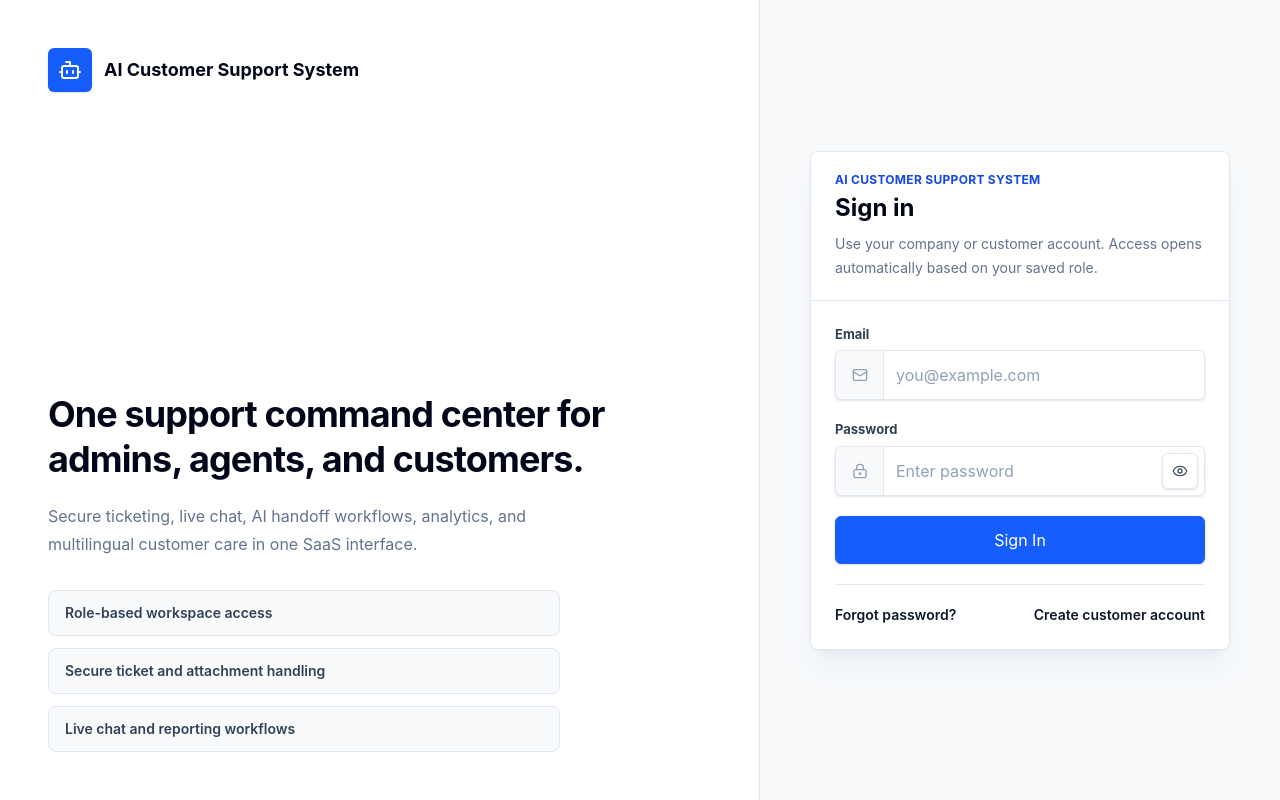
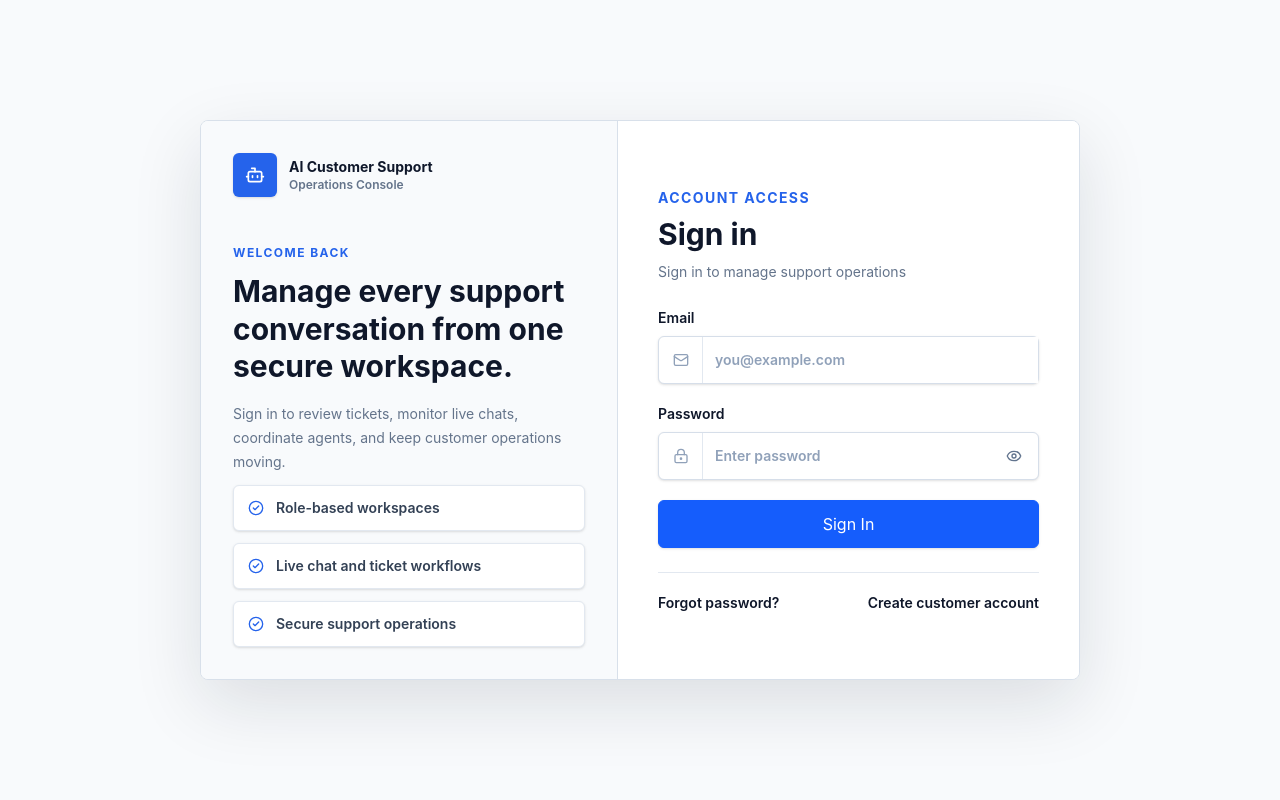
Before and after one commit to heyfemina/ai-customer-support, a React (Vite) app in the folder client/: page /login in a window 1280 px wide. Built offline with nearby package versions, Linux system fonts and the light colour scheme; no server answers.

Commit message:
new changes

```diff
--- a/client/src/components/layout/AuthLayout.jsx
+++ b/client/src/components/layout/AuthLayout.jsx
@@ -1,31 +1,11 @@
-import { Bot } from "lucide-react";
 import { Outlet } from "react-router-dom";
 
 export default function AuthLayout() {
   return (
-    <div className="grid min-h-screen bg-slate-50 lg:grid-cols-[minmax(0,1fr)_minmax(420px,520px)]">
-      <section className="hidden border-r border-slate-200 bg-white p-10 text-slate-950 lg:flex lg:flex-col lg:justify-between xl:p-12">
-        <div className="flex items-center gap-3">
-          <div className="grid h-11 w-11 place-items-center rounded-md bg-blue-600 text-white shadow-sm">
-            <Bot className="h-6 w-6" />
-          </div>
-          <span className="text-lg font-bold">AI Customer Support System</span>
-        </div>
-        <div className="max-w-xl">
-          <p className="text-4xl font-bold leading-tight tracking-tight">One support command center for admins, agents, and customers.</p>
-          <p className="mt-5 max-w-lg text-base leading-7 text-slate-500">Secure ticketing, live chat, AI handoff workflows, analytics, and multilingual customer care in one SaaS interface.</p>
-          <div className="mt-8 grid max-w-lg gap-3">
-            {["Role-based workspace access", "Secure ticket and attachment handling", "Live chat and reporting workflows"].map((item) => (
-              <div key={item} className="rounded-lg border border-slate-200 bg-slate-50 px-4 py-3 text-sm font-semibold text-slate-700">{item}</div>
-            ))}
-          </div>
-        </div>
-      </section>
-      <section className="flex min-h-screen items-center justify-center px-4 py-8 sm:px-6 lg:min-h-0 lg:p-8">
-        <div className="w-full max-w-[420px]">
-          <Outlet />
-        </div>
-      </section>
-    </div>
+    <main className="flex min-h-screen items-center justify-center bg-[#F8FAFC] px-4 py-8 sm:px-6">
+      <div className="w-full max-w-[880px]">
+        <Outlet />
+      </div>
+    </main>
   );
 }
--- a/client/src/components/layout/Topbar.jsx
+++ b/client/src/components/layout/Topbar.jsx
@@ -1,4 +1,5 @@
-import { Bell, ChevronDown, LogOut, Menu, Plus, Search } from "lucide-react";
+import { useState } from "react";
+import { Bell, ChevronDown, LogOut, Menu, Plus, Search, UserCircle } from "lucide-react";
 import { useNavigate } from "react-router-dom";
 import { useTranslation } from "react-i18next";
 import Button from "../common/Button.jsx";
@@ -13,14 +14,18 @@ export default function Topbar({ onMenu }) {
   const { t } = useTranslation();
   const { notifications, clearNotifications } = useSocket();
   const navigate = useNavigate();
+  const [profileOpen, setProfileOpen] = useState(false);
 
   const handleLogout = () => {
+    setProfileOpen(false);
     logout();
     navigate("/login");
   };
 
-  const quickActionPath = user?.role === "CUSTOMER" ? "/customer/tickets/create" : user?.role === "AGENT" ? "/agent/live-chats" : "/admin/tickets";
-  const quickActionLabel = user?.role === "CUSTOMER" ? "New ticket" : user?.role === "AGENT" ? "Open queue" : "Review tickets";
+  const userRole = String(user?.role || "").toUpperCase();
+  const quickActionPath = userRole === "CUSTOMER" ? "/customer/tickets/create" : userRole === "AGENT" ? "/agent/live-chats" : "/admin/tickets";
+  const quickActionLabel = userRole === "CUSTOMER" ? "New ticket" : userRole === "AGENT" ? "Open queue" : "Review tickets";
+  const profilePath = userRole === "CUSTOMER" ? "/customer/profile" : userRole === "AGENT" ? "/agent/dashboard" : "/admin/security";
 
   return (
     <header className="sticky top-0 z-20 flex h-16 items-center justify-between gap-3 border-b border-slate-200 bg-white/95 px-4 shadow-sm backdrop-blur-xl lg:px-8">
@@ -51,18 +56,51 @@ export default function Topbar({ onMenu }) {
           <Bell className="h-4 w-4" />
           {notifications.length ? <span className="absolute right-2 top-2 h-2 w-2 rounded-full bg-red-500" /> : null}
         </button>
-        <div className="hidden min-w-0 items-center gap-3 rounded-md border border-slate-200 bg-white py-1 pl-1 pr-2 shadow-sm sm:flex">
-          <div className="grid h-9 w-9 place-items-center rounded-md bg-blue-600 text-sm font-bold text-white shadow-sm">{initials(user?.name)}</div>
-          <div className="min-w-0 leading-tight">
-            <p className="max-w-32 truncate text-sm font-semibold text-slate-950 xl:max-w-44">{user?.name}</p>
-            <p className="max-w-40 truncate text-xs text-slate-500">{user?.email}</p>
-          </div>
-          <span className="hidden rounded-full bg-blue-50 px-2 py-1 text-[11px] font-bold uppercase text-blue-700 xl:inline-flex">{user?.role}</span>
-          <ChevronDown className="h-4 w-4 text-slate-400" />
+        <div className="relative shrink-0">
+          <button
+            type="button"
+            className="flex h-10 max-w-[210px] items-center gap-2 rounded-md border border-slate-200 bg-white py-1 pl-1 pr-2 text-left shadow-sm transition hover:border-slate-300 hover:bg-slate-50 focus:outline-none focus:ring-4 focus:ring-blue-100 sm:max-w-[260px]"
+            onClick={() => setProfileOpen((open) => !open)}
+            aria-haspopup="menu"
+            aria-expanded={profileOpen}
+          >
+            <span className="grid h-8 w-8 shrink-0 place-items-center rounded-full bg-blue-600 text-xs font-bold text-white shadow-sm">{initials(user?.name)}</span>
+            <span className="hidden min-w-0 leading-tight sm:block">
+              <span className="block max-w-32 truncate text-sm font-semibold text-slate-950 xl:max-w-40">{user?.name || "User"}</span>
+              <span className="block text-xs font-medium uppercase text-slate-500">{userRole || "USER"}</span>
+            </span>
+            <ChevronDown className={`h-4 w-4 shrink-0 text-slate-400 transition ${profileOpen ? "rotate-180" : ""}`} />
+          </button>
+          {profileOpen ? (
+            <div className="absolute right-0 mt-2 w-52 overflow-hidden rounded-md border border-slate-200 bg-white py-1 shadow-lg shadow-slate-900/10 ring-1 ring-slate-900/[0.03]" role="menu">
+              <div className="border-b border-slate-100 px-3 py-2 sm:hidden">
+                <p className="truncate text-sm font-semibold text-slate-950">{user?.name || "User"}</p>
+                <p className="text-xs font-medium uppercase text-slate-500">{userRole || "USER"}</p>
+              </div>
+              <button
+                type="button"
+                className="flex w-full items-center gap-2 px-3 py-2.5 text-left text-sm font-semibold text-slate-700 transition hover:bg-slate-50 hover:text-slate-950"
+                onClick={() => {
+                  setProfileOpen(false);
+                  navigate(profilePath);
+                }}
+                role="menuitem"
+              >
+                <UserCircle className="h-4 w-4 text-slate-400" />
+                Profile
+              </button>
+              <button
+                type="button"
+                className="flex w-full items-center gap-2 px-3 py-2.5 text-left text-sm font-semibold text-red-600 transition hover:bg-red-50 hover:text-red-700"
+                onClick={handleLogout}
+                role="menuitem"
+              >
+                <LogOut className="h-4 w-4" />
+                Logout
+              </button>
+            </div>
+          ) : null}
         </div>
-        <Button variant="ghost" className="h-10 w-10 p-0" onClick={handleLogout} aria-label="Logout">
-          <LogOut className="h-4 w-4" />
-        </Button>
       </div>
     </header>
   );
--- a/client/src/index.css
+++ b/client/src/index.css
@@ -61,6 +61,17 @@ textarea:focus {
   border-color: var(--primary-light);
   box-shadow: 0 0 0 4px rgba(59, 130, 246, 0.14);
   outline: none;
+}
+
+input:-webkit-autofill,
+input:-webkit-autofill:hover,
+input:-webkit-autofill:focus,
+textarea:-webkit-autofill,
+select:-webkit-autofill {
+  -webkit-text-fill-color: var(--text-main);
+  box-shadow: 0 0 0 1000px #ffffff inset;
+  caret-color: var(--text-main);
+  transition: background-color 9999s ease-in-out 0s;
 }
 
 a {
--- a/client/src/pages/admin/Security.jsx
+++ b/client/src/pages/admin/Security.jsx
@@ -13,7 +13,8 @@ const controls = [
   { id: "auth", state: "Active" },
   { id: "roles", state: "Active" },
   { id: "encryption", state: "Active" },
-  { id: "twoFactor", state: "Ready" },
+  // Temporarily hidden while 2FA is paused.
+  // { id: "twoFactor", state: "Ready" },
   { id: "backup", state: "Ready" },
   { id: "activity", state: "Active" },
   { id: "gdpr", state: "Ready" },
--- a/client/src/pages/auth/Login.jsx
+++ b/client/src/pages/auth/Login.jsx
@@ -1,15 +1,16 @@
 import { useState } from "react";
 import { Link, Navigate, useLocation, useNavigate } from "react-router-dom";
-import { Bot, Eye, EyeOff, LockKeyhole, Mail } from "lucide-react";
+import { AlertCircle, Bot, CheckCircle2, Eye, EyeOff, LockKeyhole, Mail } from "lucide-react";
 import Button from "../../components/common/Button.jsx";
-import Card from "../../components/common/Card.jsx";
 import { useAuth } from "../../context/AuthContext.jsx";
 import { roleHome } from "../../utils/constants.js";
 
-const inputGroupClass = "mt-1.5 flex min-h-12 items-center overflow-hidden rounded-md border border-slate-200 bg-white shadow-sm transition focus-within:border-blue-400 focus-within:ring-4 focus-within:ring-blue-100";
-const iconSlotClass = "flex h-12 w-12 shrink-0 items-center justify-center border-r border-slate-200 bg-slate-50 text-slate-400";
-const fieldClass = "min-w-0 flex-1 border-0 bg-transparent px-3 py-3 text-sm text-slate-950 outline-none placeholder:text-slate-400";
-const passwordToggleClass = "mr-1.5 inline-flex h-9 w-9 shrink-0 items-center justify-center rounded-md border border-slate-200 bg-white text-slate-600 shadow-sm transition hover:border-blue-200 hover:bg-blue-50 hover:text-blue-800 focus:outline-none focus:ring-2 focus:ring-blue-200";
+const inputShellClass = "mt-2 flex h-12 items-center rounded-md border border-[#D6DEE9] bg-white shadow-sm transition focus-within:border-[#2563EB] focus-within:ring-4 focus-within:ring-blue-100";
+const iconClass = "grid h-full w-11 shrink-0 place-items-center border-r border-[#E2E8F0] text-slate-400";
+const fieldClass = "h-full min-w-0 flex-1 border-0 bg-transparent px-3 text-sm text-[#0F172A] outline-none placeholder:text-slate-400";
+const labelClass = "block text-sm font-semibold text-[#0F172A]";
+const linkClass = "font-semibold text-[#2563EB] transition hover:text-blue-700 focus:outline-none focus:ring-2 focus:ring-blue-100";
+const highlights = ["Role-based workspaces", "Live chat and ticket workflows", "Secure support operations"];
 
 export default function Login() {
   const { authReady, isAuthenticated, login, user } = useAuth();
@@ -49,55 +50,94 @@ export default function Login() {
   };
 
   return (
-    <Card className="w-full overflow-hidden border-slate-200 shadow-xl shadow-slate-200/60">
-      <div className="border-b border-slate-200 bg-white px-5 py-5 sm:px-6">
-        <div className="flex items-start gap-3">
-          <div className="grid h-11 w-11 shrink-0 place-items-center rounded-lg bg-blue-600 text-white lg:hidden">
-            <Bot className="h-6 w-6" />
+    <div className="grid min-h-[560px] overflow-hidden rounded-lg border border-[#D8E0EA] bg-white shadow-[0_24px_70px_rgba(15,23,42,0.12)] lg:grid-cols-[0.95fr_1.05fr]">
+      <section className="hidden border-r border-[#D8E0EA] bg-[#F8FAFC] px-8 py-8 lg:flex lg:flex-col lg:justify-between">
+        <div>
+          <div className="flex items-center gap-3">
+            <div className="grid h-11 w-11 place-items-center rounded-md bg-[#2563EB] text-white shadow-sm">
+              <Bot className="h-5 w-5" />
+            </div>
+            <div>
+              <p className="text-sm font-bold text-[#0F172A]">AI Customer Support</p>
+              <p className="text-xs font-semibold text-[#64748B]">Operations Console</p>
+            </div>
           </div>
-          <div className="min-w-0">
-            <p className="text-xs font-bold uppercase tracking-wide text-blue-700">AI Customer Support System</p>
-            <h1 className="mt-1 text-2xl font-bold text-slate-950">Sign in</h1>
-            <p className="mt-2 text-sm leading-6 text-slate-500">Use your company or customer account. Access opens automatically based on your saved role.</p>
+          <div className="mt-12">
+            <p className="text-xs font-bold uppercase tracking-[0.12em] text-[#2563EB]">Welcome back</p>
+            <h1 className="mt-3 max-w-sm text-3xl font-bold leading-tight text-[#0F172A]">Manage every support conversation from one secure workspace.</h1>
+            <p className="mt-4 max-w-sm text-sm leading-6 text-[#64748B]">
+              Sign in to review tickets, monitor live chats, coordinate agents, and keep customer operations moving.
+            </p>
           </div>
         </div>
-      </div>
-      <div className="space-y-5 bg-white p-5 sm:p-6">
+        <div className="space-y-3">
+          {highlights.map((item) => (
+            <div key={item} className="flex items-center gap-3 rounded-md border border-[#E2E8F0] bg-white px-3.5 py-3 text-sm font-semibold text-[#334155] shadow-sm">
+              <CheckCircle2 className="h-4 w-4 shrink-0 text-[#2563EB]" />
+              <span>{item}</span>
+            </div>
+          ))}
+        </div>
+      </section>
+      <section className="flex items-center bg-white px-6 py-8 sm:px-8 lg:px-10">
+        <div className="mx-auto w-full max-w-[390px] space-y-6">
+          <div className="lg:hidden">
+            <div className="flex items-center gap-3">
+              <div className="grid h-10 w-10 place-items-center rounded-md bg-[#2563EB] text-white shadow-sm">
+                <Bot className="h-5 w-5" />
+              </div>
+              <div>
+                <p className="text-sm font-bold text-[#0F172A]">AI Customer Support</p>
+                <p className="text-xs font-semibold text-[#64748B]">Operations Console</p>
+              </div>
+            </div>
+          </div>
+          <div>
+            <p className="text-sm font-bold uppercase tracking-[0.1em] text-[#2563EB]">Account access</p>
+            <h2 className="mt-2 text-3xl font-bold text-[#0F172A]">Sign in</h2>
+            <p className="mt-2 text-sm leading-6 text-[#64748B]">Sign in to manage support operations</p>
+          </div>
         {location.state?.registered ? (
-          <p className="rounded-md border border-green-100 bg-green-50 p-3 text-sm font-semibold text-green-700">
+          <p className="rounded-md border border-green-200 bg-green-50 px-3 py-2.5 text-sm font-semibold text-green-700">
             Customer account created. Sign in to open the customer panel.
           </p>
         ) : null}
         <form className="space-y-5" onSubmit={submit}>
-          <label className="block">
-            <span className="app-label">Email</span>
-            <div className={inputGroupClass}>
-              <span className={iconSlotClass}>
+          <label className={labelClass}>
+            Email
+            <div className={inputShellClass}>
+              <span className={iconClass}>
                 <Mail className="h-4 w-4" />
               </span>
               <input type="email" autoComplete="email" className={fieldClass} placeholder="you@example.com" value={form.email} onChange={(event) => setForm({ ...form, email: event.target.value })} />
             </div>
           </label>
-          <label className="block">
-            <span className="app-label">Password</span>
-            <div className={inputGroupClass}>
-              <span className={iconSlotClass}>
+          <label className={labelClass}>
+            Password
+            <div className={inputShellClass}>
+              <span className={iconClass}>
                 <LockKeyhole className="h-4 w-4" />
               </span>
-              <input type={showPassword ? "text" : "password"} autoComplete="current-password" className={fieldClass} placeholder="Enter password" value={form.password} onChange={(event) => setForm({ ...form, password: event.target.value })} />
-              <button type="button" className={passwordToggleClass} onClick={() => setShowPassword((value) => !value)} aria-label={showPassword ? "Hide password" : "Show password"}>
+              <input type={showPassword ? "text" : "password"} autoComplete="current-password" className={`${fieldClass} pr-1`} placeholder="Enter password" value={form.password} onChange={(event) => setForm({ ...form, password: event.target.value })} />
+              <button type="button" className="mr-1.5 inline-flex h-9 w-9 shrink-0 items-center justify-center rounded-md text-slate-500 transition hover:bg-slate-100 hover:text-slate-900 focus:outline-none focus:ring-2 focus:ring-blue-100" onClick={() => setShowPassword((value) => !value)} aria-label={showPassword ? "Hide password" : "Show password"}>
                 {showPassword ? <EyeOff className="h-4 w-4" /> : <Eye className="h-4 w-4" />}
               </button>
             </div>
           </label>
-          {error ? <p className="rounded-md border border-red-100 bg-red-50 p-3 text-sm font-medium text-red-700">{error}</p> : null}
-          <Button className="min-h-12 w-full" loading={loading}>Sign In</Button>
+          {error ? (
+            <p className="flex items-start gap-2 rounded-md border border-red-200 bg-red-50 px-3 py-2.5 text-sm font-medium text-red-700">
+              <AlertCircle className="mt-0.5 h-4 w-4 shrink-0" />
+              <span>{error}</span>
+            </p>
+          ) : null}
+          <Button className="h-12 w-full bg-[#2563EB] text-sm font-bold shadow-sm hover:bg-blue-700 focus:ring-blue-100" loading={loading}>Sign In</Button>
         </form>
-        <div className="flex flex-col gap-3 border-t border-slate-200 pt-5 text-sm sm:flex-row sm:items-center sm:justify-between">
-          <Link className="font-semibold text-blue-700" to="/forgot-password">Forgot password?</Link>
-          <Link className="font-semibold text-blue-700" to="/register">Create customer account</Link>
+        <div className="flex flex-col gap-3 border-t border-[#E2E8F0] pt-5 text-sm sm:flex-row sm:items-center sm:justify-between">
+          <Link className={linkClass} to="/forgot-password">Forgot password?</Link>
+          <Link className={linkClass} to="/register">Create customer account</Link>
         </div>
-      </div>
-    </Card>
+        </div>
+      </section>
+    </div>
   );
 }
--- a/client/src/pages/customer/CustomerProfile.jsx
+++ b/client/src/pages/customer/CustomerProfile.jsx
@@ -165,12 +165,15 @@ export default function CustomerProfile() {
           <label><span className="app-label">Name</span><input className="app-field mt-1" defaultValue={user?.name} /></label>
           <label><span className="app-label">Email</span><input className="app-field mt-1" defaultValue={user?.email} /></label>
           <label><span className="app-label">Language</span><select value={language} onChange={(event) => changeLanguage(event.target.value)} className="app-field mt-1"><option value="en">English</option><option value="it">Italian</option><option value="es">Spanish</option><option value="fr">French</option></select></label>
+          {/*
+            Temporarily hidden while 2FA is paused.
             <div className="rounded-md border border-slate-200 bg-slate-50 p-4">
               <p className="font-semibold">Two-factor authentication</p>
               <p className="mt-1 text-sm text-slate-500">Email OTP flow with development OTP display until SMTP is configured.</p>
               <div className="mt-3 flex flex-wrap gap-2"><Button variant="secondary" onClick={toggle2FA}>{twoFactorOn ? "Disable 2FA" : "Enable 2FA"}</Button><Button variant="secondary" onClick={generateCodes}>Generate recovery codes</Button></div>
               {recoveryCodes.length ? <div className="mt-3 rounded-md bg-slate-50 p-3 text-sm font-mono">{recoveryCodes.map((code) => <p key={code}>{code}</p>)}</div> : null}
             </div>
+          */}
           <div className="rounded-md border border-slate-200 bg-slate-50 p-4">
             <p className="font-semibold">Privacy requests</p>
             <p className="mt-1 text-sm text-slate-500">Request export or deletion review under GDPR workflow.</p>
```
Also changed, not shown: client/src/components/chat/ChatInput.jsx (+7 -6 lines), client/src/components/tickets/TicketCard.jsx (+6 -4 lines), client/src/components/tickets/TicketTable.jsx (+13 -1 lines), 1 other file (tests, documents, lock files or other folders). Lines whose indentation alone changed are shown as unchanged.
